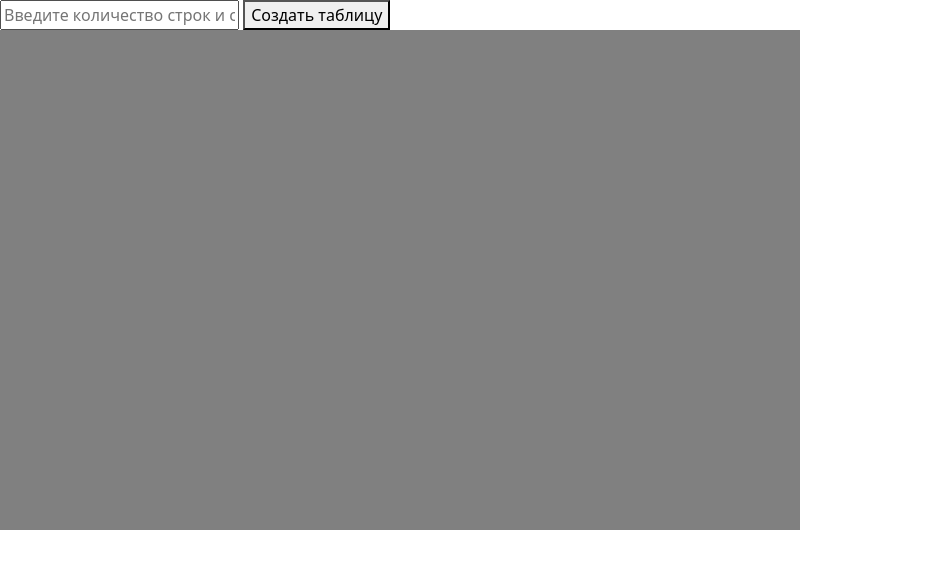
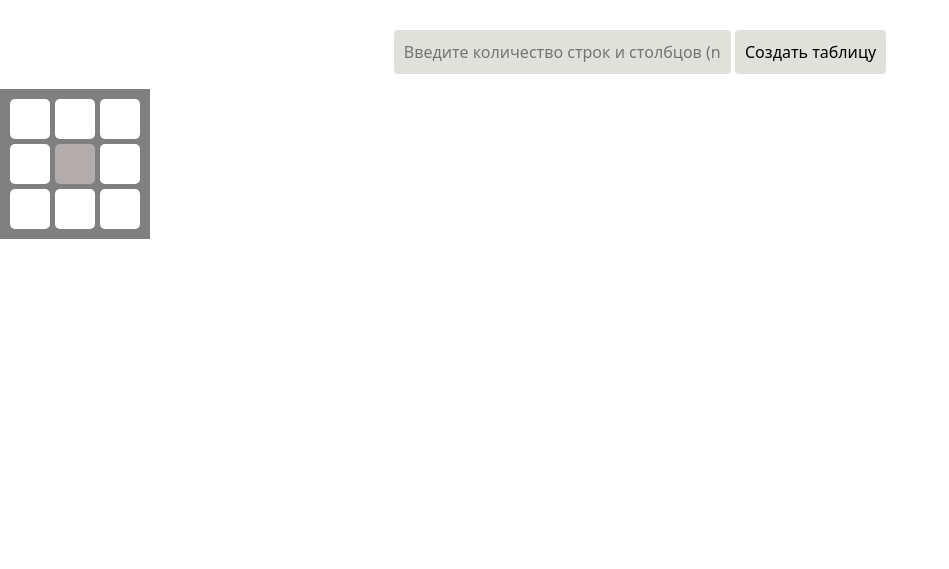
Before and after one commit to Ravenlod/Heart-beat-automata, a Flask app: page /cell_automata in a window 1280 px wide. Shown: the top 569 px of the page, without its empty margins (0-949 px from the left). Run offline with Flask 3, Linux system fonts and the light colour scheme; some libraries are stand-ins or nearby versions.

Commit message:
feat improved visual for cell automata

```diff
--- a/static/css/custom.css
+++ b/static/css/custom.css
@@ -80,9 +80,51 @@
 .box__content{
   padding: 10px;
   background: grey;
-  width: 800px;
-  height: 500px;
+  /* width: 800px;
+  height: 500px; */
   display: flex;
   flex-direction: column;
-  justify-content: space-between;
+  width: fit-content;
+  gap: 5px;
+  margin-top: 15px;
 }
+.newRow{
+  display: flex;
+  gap: 5px;
+}
+.newEl{
+  width: 40px;
+  height: 40px;
+  background: white;
+  /* display: inline; */
+  border-radius: 5px;
+}
+.black{
+  background: black;
+}
+.box{
+  display: flex;
+  justify-content: center;
+  align-items: center;
+  flex-direction: column;
+  margin-top: 30px;
+}
+.box__input-input{
+  border: none;
+  outline: none;
+  background: rgb(225 225 220);
+  width: 337px;
+  padding: 10px;
+  border-radius: 4px;
+}
+.box__input-btn{
+  border: none;
+  outline: none;
+  padding: 10px;
+  border-radius: 4px;
+  background: rgb(225 225 220);
+}
+.disabled{
+  background: rgb(179, 172, 172);
+
+}
--- a/static/js/cell-auto.js
+++ b/static/js/cell-auto.js
@@ -1,17 +1,73 @@
 let btn = document.querySelector('.box__input-btn');
 let input = document.querySelector('.box__input-input');
+let box = document.querySelector('.box');
 
+let black_square_table = []
+let template_table = []
+
+var content_box = null
 btn.addEventListener('click', ()=>{
-    let content_box = document.querySelector('.box__content')
-    for(let row=0; row < input.value; row++){
+
+    if(content_box===null){
+        content_box = document.createElement('div');
+        content_box.classList.add('box__content');
+    } else {
+        //content_box.parentNode.removeChild(content_box)
+        //content_box=document.createElement('div').classList.add('box__content')
+        let leng = content_box.children.length;
+        for(let child=0;child<leng;child++){
+            content_box.removeChild(content_box.children[0])
+        }
+    }
+    for(let row=1; row <= input.value; row++){
         let newRow = document.createElement('div')
-        newRow.style=`display: flex; justify-content: space-between;`
+        newRow.classList.add('newRow')
         content_box.appendChild(newRow)
 
-        for(let col=0; col < input.value; col++){
+        for(let col=1; col <= input.value; col++){
             let newEl = document.createElement('div')
-            newEl.style=`width: 10px; height: 10px; background: white; display: inline;`
+            newEl.classList.add('newEl')
+            newEl.addEventListener('click', ()=>{
+                newEl.classList.toggle('black')
+                if(newEl.classList.contains('black')){
+                    black_square_table.push([col, row])
+                }else{
+                    black_square_table=black_square_table.filter(coord=>`${coord}`!=`${[col, row]}`)
+                }
+                console.log(black_square_table);
+            })
             newRow.appendChild(newEl);
         }
     }
+    box.appendChild(content_box)
 })
+
+
+let template_box = document.querySelector('.template__box');
+for(let i=0;i<3;i++){
+    let myRow = document.createElement('div')
+    myRow.classList.add('newRow')
+    template_box.appendChild(myRow)
+    for(let j=0;j<3;j++){
+        let myCol = document.createElement('div')
+        myCol.classList.add('newEl')
+        if(j==1 && i==1){
+            myCol.classList.add('disabled')
+
+        }
+        myCol.addEventListener('click', ()=>{
+            if(j==1 && i==1){}
+            else{
+                myCol.classList.toggle('black')
+                if(myCol.classList.contains('black')){
+                    template_table.push([j, i])
+                }else{
+                    template_table=template_table.filter(coord=>`${coord}`!=`${[j, i]}`)
+                }
+            }
+            console.log('template', template_table);
+        })
+        myRow.appendChild(myCol)
+    }
+
+}
--- a/templates/main/cell_automata.html
+++ b/templates/main/cell_automata.html
@@ -7,14 +7,15 @@ Cell Automata
   <div class="box__input">
     <input class="box__input-input" placeholder="Введите количество строк и столбцов (n*n)">
     <button class="box__input-btn">Создать таблицу</button>
+  </div>
+  <!-- <div class="box__content">
 
-  </div>
-  <div class="box__content">
-
-  </div>
+  </div> -->
 
 </div>
-
+<div class="template">
+  <div class="template__box box__content"></div>
+</div>
 {% endblock %}
 
 
```
Also changed, not shown: 1 other file.
